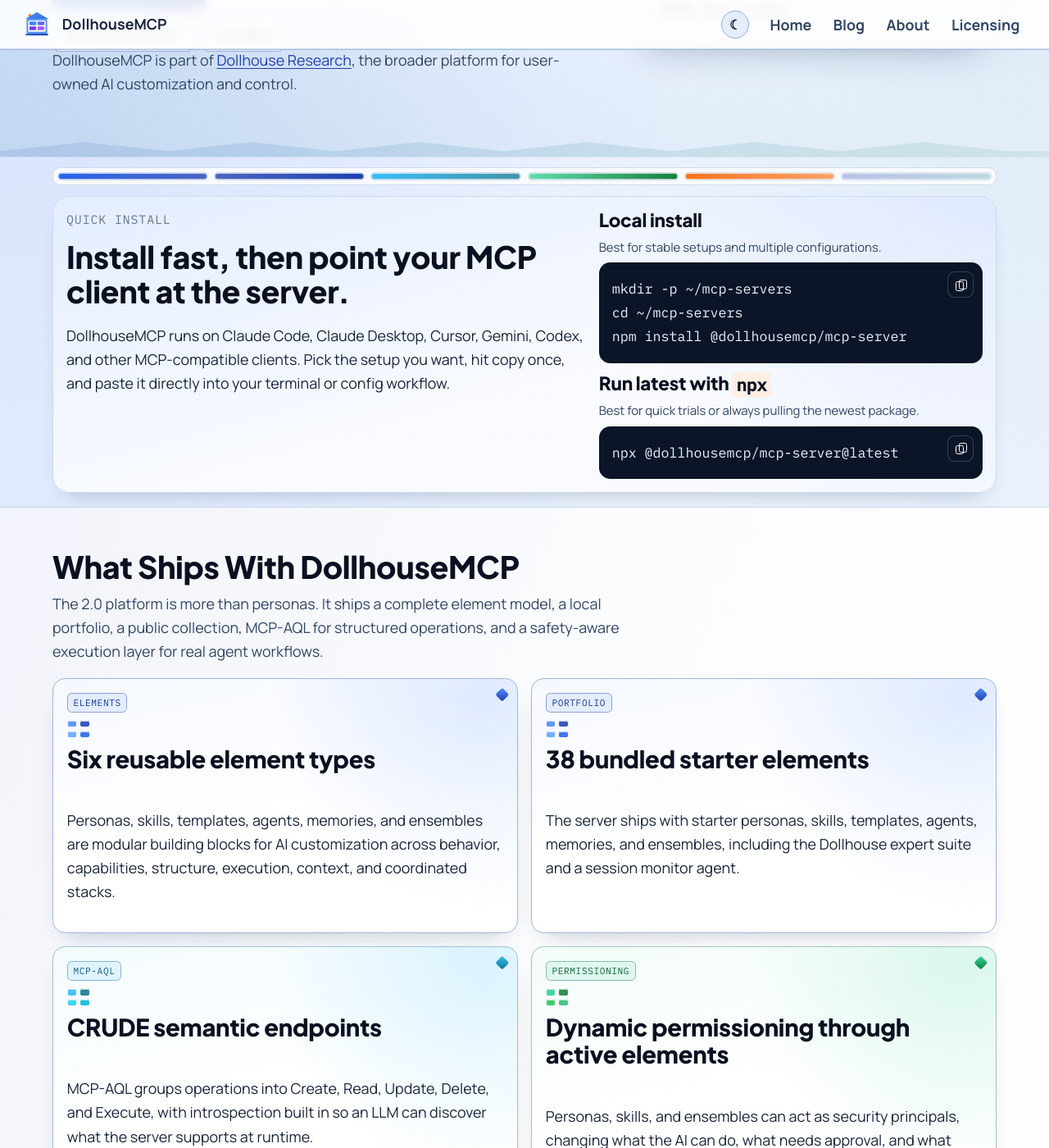
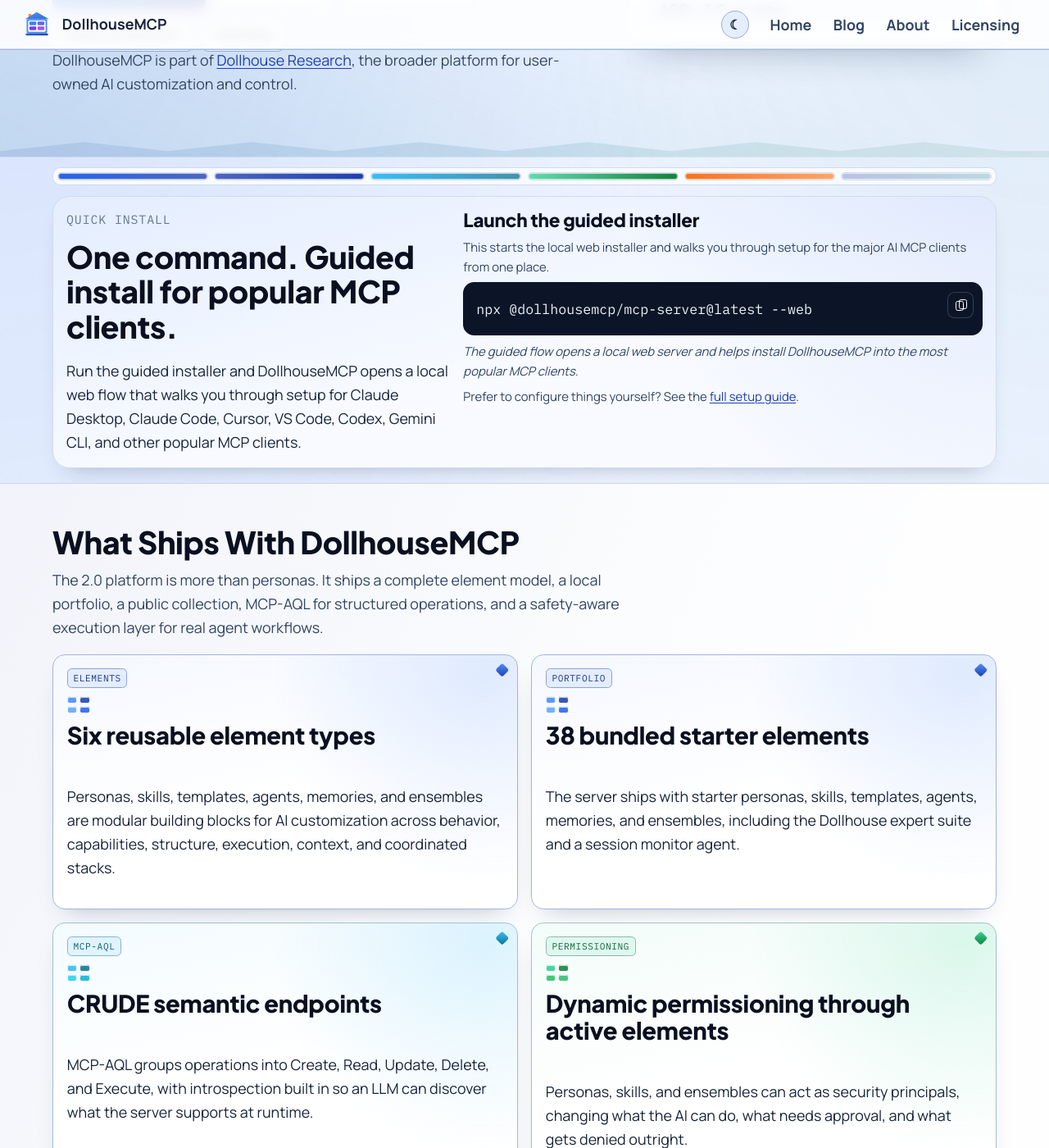
Before and after one commit to DollhouseMCP/website, a Jekyll site: the page built from index.html, in a window 1280 px wide and 1400 px high, scrolled down 476 px. Shown: the whole window at 82% size. Built offline with Jekyll 4.4.1, drawn with Linux system fonts in a browser that asks for light colours.

Commit message:
Update quick install to guided web flow

```diff
--- a/assets/css/atelier.css
+++ b/assets/css/atelier.css
@@ -657,7 +657,7 @@ main {
 .install-band {
   margin-top: 0.85rem;
   display: grid;
-  grid-template-columns: minmax(0, 1.15fr) minmax(18rem, 0.85fr);
+  grid-template-columns: minmax(0, 0.85fr) minmax(20rem, 1.15fr);
   gap: 1rem;
   align-items: start;
   border: 1px solid color-mix(in srgb, var(--line) 85%, var(--paper-strong));
@@ -709,6 +709,33 @@ main {
 
 .install-code-block pre {
   padding-top: 1.2rem;
+}
+
+.install-hint {
+  margin: 0.15rem 0 0;
+  font-size: var(--step--1);
+  color: var(--ink-700);
+  font-style: italic;
+}
+
+.install-cta {
+  margin-top: 0.25rem;
+}
+
+.install-cta .button {
+  display: inline-flex;
+  align-items: center;
+  gap: 0.4rem;
+}
+
+.install-more {
+  margin: 0.65rem 0 0;
+  font-size: var(--step--1);
+  color: var(--ink-700);
+}
+
+.install-more a {
+  color: var(--signal);
 }
 
 .copy-button {
--- a/index.html
+++ b/index.html
@@ -53,44 +53,35 @@ description: Open-source AI customization through modular building blocks, local
     <div class="install-band reveal">
       <div class="install-band-copy">
         <p class="eyebrow">Quick Install</p>
-        <h2>Install fast, then point your MCP client at the server.</h2>
+        <h2>One command. Guided install for popular MCP clients.</h2>
         <p>
-          DollhouseMCP runs on Claude Code, Claude Desktop, Cursor, Gemini, Codex, and other MCP-compatible clients.
-          Pick the setup you want, hit copy once, and paste it directly into your terminal or config workflow.
+          Run the guided installer and DollhouseMCP opens a local web flow that walks you through setup for Claude Desktop,
+          Claude Code, Cursor, VS Code, Codex, Gemini CLI, and other popular MCP clients.
         </p>
       </div>
-      <div class="install-band-code install-option-grid">
+      <div class="install-band-code">
         <section class="install-option">
-          <h3>Local install</h3>
-          <p>Best for stable setups and multiple configurations.</p>
+          <h3>Launch the guided installer</h3>
+          <p>
+            This starts the local web installer and walks you through setup for the major AI MCP clients from one place.
+          </p>
           <div class="install-code-block">
             <button
               class="copy-button copy-button-code"
               type="button"
-              data-copy-text="mkdir -p ~/mcp-servers
-cd ~/mcp-servers
-npm install @dollhousemcp/mcp-server"
-              aria-label="Copy local install command"
-              title="Copy local install command"
-            ><span class="sr-only">Copy local install command</span></button>
-            <pre><code>mkdir -p ~/mcp-servers
-cd ~/mcp-servers
-npm install @dollhousemcp/mcp-server</code></pre>
+              data-copy-text="npx @dollhousemcp/mcp-server@latest --web"
+              aria-label="Copy guided installer command"
+              title="Copy guided installer command"
+            ><span class="sr-only">Copy guided installer command</span></button>
+            <pre><code>npx @dollhousemcp/mcp-server@latest --web</code></pre>
           </div>
-        </section>
-        <section class="install-option">
-          <h3>Run latest with <code>npx</code></h3>
-          <p>Best for quick trials or always pulling the newest package.</p>
-          <div class="install-code-block">
-            <button
-              class="copy-button copy-button-code"
-              type="button"
-              data-copy-text="npx @dollhousemcp/mcp-server@latest"
-              aria-label="Copy npx command"
-              title="Copy npx command"
-            ><span class="sr-only">Copy npx command</span></button>
-            <pre><code>npx @dollhousemcp/mcp-server@latest</code></pre>
-          </div>
+          <p class="install-hint">
+            The guided flow opens a local web server and helps install DollhouseMCP into the most popular MCP clients.
+          </p>
+          <p class="install-more">
+            Prefer to configure things yourself? See the
+            <a href="https://github.com/DollhouseMCP/mcp-server/blob/main/docs/guides/quick-start.md">full setup guide</a>.
+          </p>
         </section>
       </div>
     </div>
```
